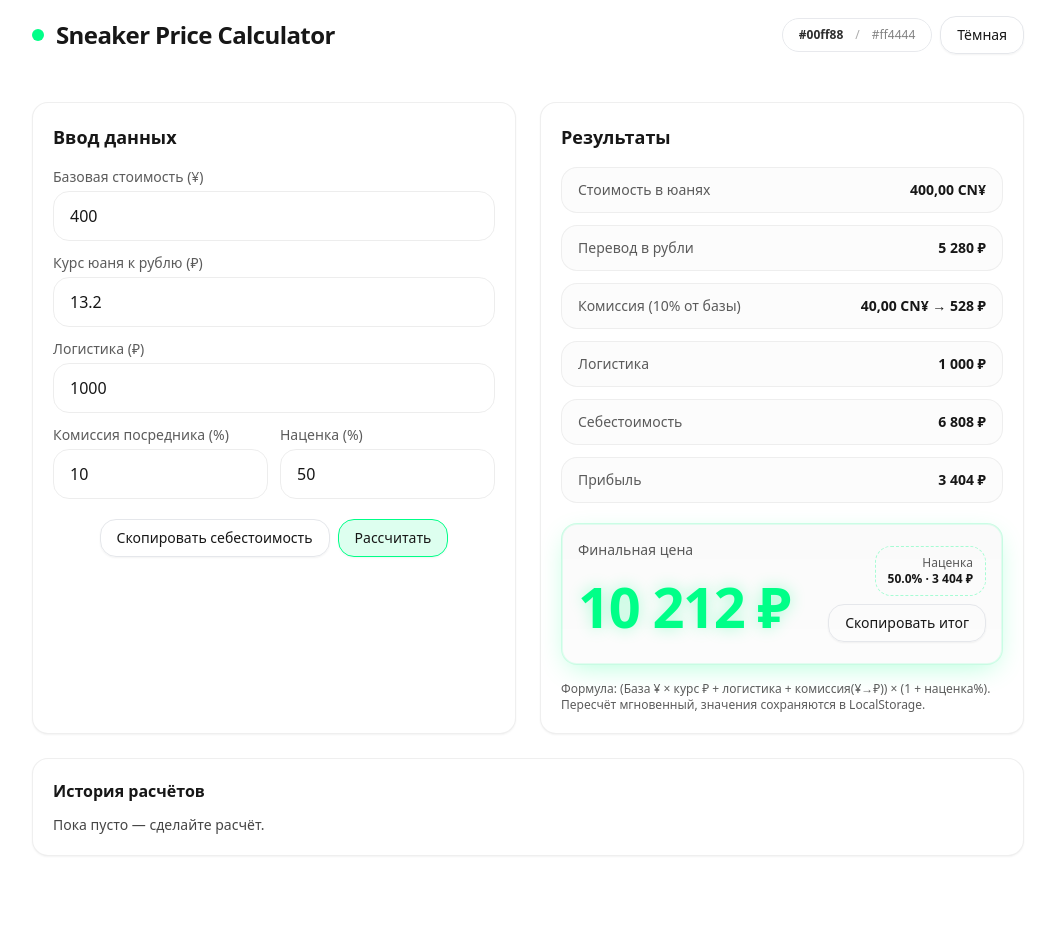
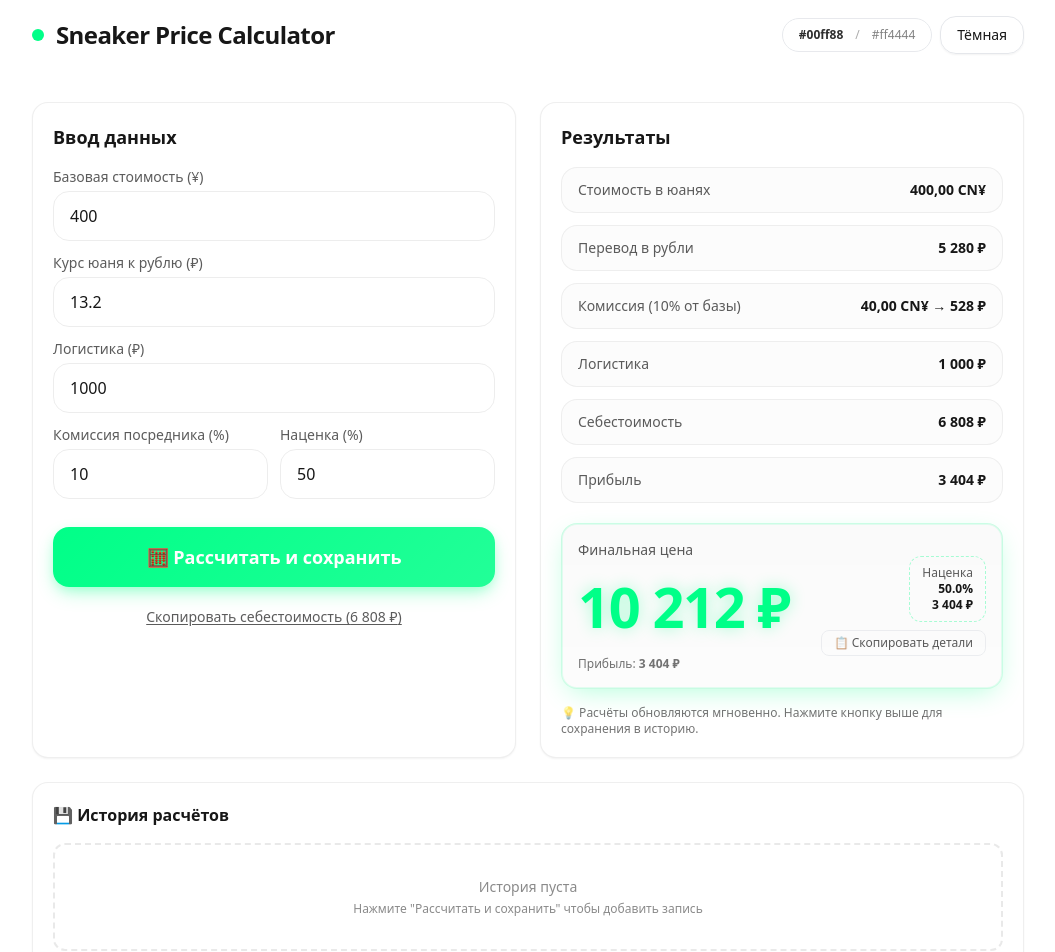
Before and after one commit to kaybulaevb-hash/ONMYFEET, a React (Vite) app: page / in a window 1280 px wide. Shown: the top 952 px of the page, without its empty margins (112-1167 px from the left). Before the commit the page ends 888 px from the top, so only its background shows below. Built offline with nearby package versions, Linux system fonts and the light colour scheme.

Commit message:
Update App.jsx

```diff
--- a/src/App.jsx
+++ b/src/App.jsx
@@ -127,14 +127,29 @@ export default function App(){
                 <InputNumber label="Комиссия посредника (%)" value={commissionPct} onChange={setCommissionPct} step="0.1" />
                 <InputNumber label="Наценка (%)" value={markupPct} onChange={setMarkupPct} step="0.1" />
               </div>
-              <div className="mt-2 flex gap-2 justify-center">
-                <button className="btn" onClick={copyCostPrice}>
-                  Скопировать себестоимость
-                </button>
-                <button className="btn" onClick={saveToHistory} style={{backgroundColor: `${accentHex}22`, borderColor: accentHex}}>
-                  Рассчитать
-                </button>
-              </div>
+
+              {/* Main Calculate Button */}
+              <motion.button
+                onClick={saveToHistory}
+                whileHover={{ scale: 1.02 }}
+                whileTap={{ scale: 0.98 }}
+                className="mt-4 w-full rounded-2xl px-6 py-4 text-lg font-semibold shadow-lg transition-all duration-200"
+                style={{
+                  background: `linear-gradient(135deg, ${accentHex}, ${accentHex}dd)`,
+                  color: '#fff',
+                  boxShadow: `0 8px 20px -4px ${accentHex}55, 0 4px 12px -2px ${accentHex}33`
+                }}
+              >
+                🧮 Рассчитать и сохранить
+              </motion.button>
+
+              {/* Secondary Action */}
+              <button
+                className="mt-2 w-full text-sm opacity-70 hover:opacity-100 transition-opacity underline underline-offset-2"
+                onClick={copyCostPrice}
+              >
+                Скопировать себестоимость ({fmtRUB(calc.cost)})
+              </button>
             </div>
           </section>
 
@@ -153,7 +168,7 @@ export default function App(){
               style={{border:`1px solid ${accentHex}33`, boxShadow:`0 8px 28px -8px ${accentHex}55, inset 0 0 0 1px ${accentHex}1a`,
                 background:'linear-gradient(180deg, rgba(0,0,0,0.02), rgba(0,0,0,0.01))'}}>
               <div className="flex items-center justify-between gap-2">
-                <div>
+                <div className="flex-1">
                   <div className="text-sm opacity-70">Финальная цена</div>
                   <motion.div
                     initial={{opacity:0,y:8}} animate={{opacity:1,y:0}} transition={{duration:0.35,ease:'easeOut'}}
@@ -162,37 +177,55 @@ export default function App(){
                   >
                     {finalDisplay}
                   </motion.div>
+                  <div className="mt-2 text-xs opacity-60">
+                    Прибыль: <span className="font-semibold">{fmtRUB(calc.profit)}</span>
+                  </div>
                 </div>
                 <div className="flex flex-col items-end gap-2">
-                  <div className="rounded-2xl px-3 py-2 text-right text-xs" style={{border:`1px dashed ${accentHex}55`}}>
+                  <div className="rounded-xl px-3 py-2 text-right text-xs" style={{border:`1px dashed ${accentHex}55`}}>
                     <div className="opacity-70">Наценка</div>
-                    <div className="font-semibold">{Number(markupPct).toFixed(1)}% · {fmtRUB(calc.markupRub)}</div>
+                    <div className="font-semibold">{Number(markupPct).toFixed(1)}%</div>
+                    <div className="font-semibold">{fmtRUB(calc.markupRub)}</div>
                   </div>
-                  <button className="btn" onClick={copySummary}>Скопировать итог</button>
+                  <button className="text-xs px-3 py-1 rounded-lg border opacity-70 hover:opacity-100 transition-opacity" onClick={copySummary}>
+                    📋 Скопировать детали
+                  </button>
                 </div>
               </div>
             </motion.div>
 
-            <p className="mt-4 text-xs opacity-70">
-              Формула: (База ¥ × курс ₽ + логистика + комиссия(¥→₽)) × (1 + наценка%). Пересчёт мгновенный, значения сохраняются в LocalStorage.
+            <p className="mt-4 text-xs opacity-60">
+              💡 Расчёты обновляются мгновенно. Нажмите кнопку выше для сохранения в историю.
             </p>
           </section>
         </motion.div>
 
         <section className="card mt-6">
           <div className="flex items-center justify-between">
-            <h3 className="text-base font-semibold">История расчётов</h3>
-            {history.length>0 && <button className="btn" onClick={()=>{localStorage.removeItem(K.hist); setHistory([])}}>Очистить</button>}
+            <h3 className="text-base font-semibold">💾 История расчётов</h3>
+            {history.length>0 && <button className="text-xs px-3 py-1 rounded-lg border opacity-70 hover:opacity-100 transition-opacity" onClick={()=>{localStorage.removeItem(K.hist); setHistory([])}}>🗑️ Очистить</button>}
           </div>
-          <ul className="mt-3 text-sm opacity-80 grid gap-1">
-            {history.length===0 && <li>Пока пусто — сделайте расчёт.</li>}
-            {history.map((h,i)=>(
-              <li key={i} className="flex justify-between">
-                <span>{h.t}</span>
-                <span className="font-semibold">{fmtRUB(h.final)}</span>
-              </li>
-            ))}
-          </ul>
+          {history.length===0 ? (
+            <div className="mt-4 text-center py-8 rounded-xl border-2 border-dashed border-neutral-300 dark:border-neutral-700 opacity-50">
+              <div className="text-sm">История пуста</div>
+              <div className="text-xs mt-1">Нажмите "Рассчитать и сохранить" чтобы добавить запись</div>
+            </div>
+          ) : (
+            <ul className="mt-3 text-sm opacity-90 grid gap-2">
+              {history.map((h,i)=>(
+                <li key={i} className="flex justify-between items-center p-3 rounded-xl bg-neutral-50 dark:bg-neutral-800/50 border border-neutral-200/50 dark:border-neutral-700/50">
+                  <div>
+                    <div className="font-medium">{fmtRUB(h.final)}</div>
+                    <div className="text-xs opacity-70">{h.t}</div>
+                  </div>
+                  <div className="text-xs opacity-60 text-right">
+                    <div>База: {fmtCNY(h.base)}</div>
+                    <div>Курс: {h.rate}</div>
+                  </div>
+                </li>
+              ))}
+            </ul>
+          )}
         </section>
       </main>
 
```
